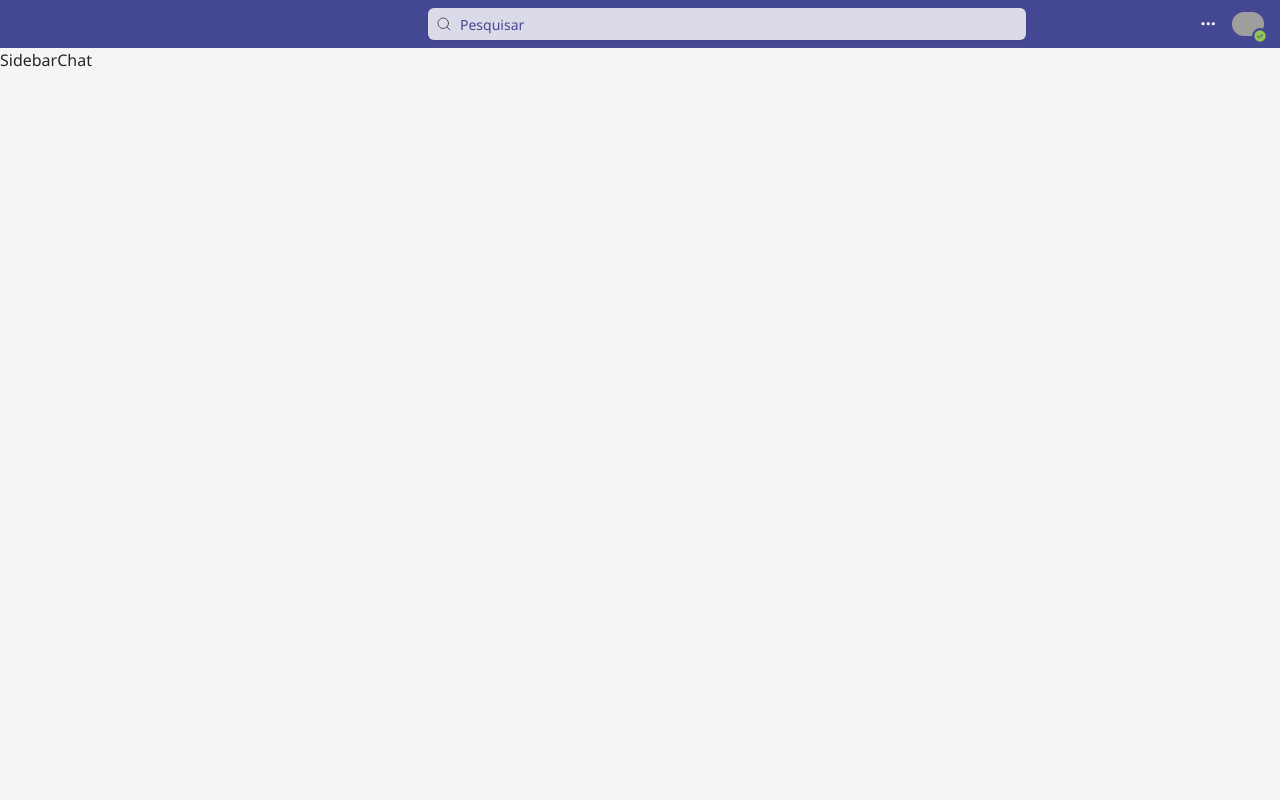
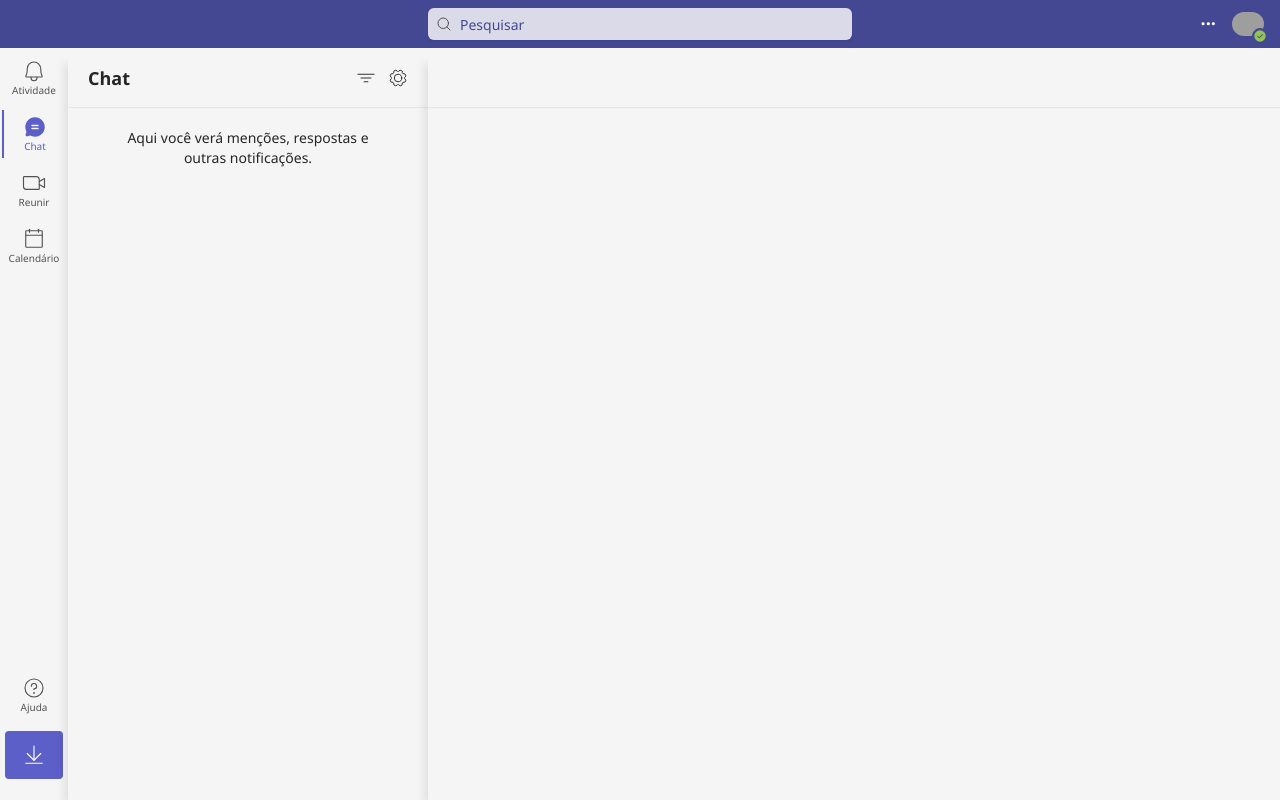
Before and after one commit to papilon087/clone-microsoft-teams, a React (Vite) app: page / in a window 1280 px wide. Built offline with nearby package versions, Linux system fonts and the light colour scheme; grey boxes are pictures that could not be loaded.

Commit message:
feat:finalizing component styling

```diff
--- a/src/components/Chat.tsx
+++ b/src/components/Chat.tsx
@@ -1,3 +1,10 @@
 export function Chat() {
-  return <h1>Chat</h1>;
+  return (
+    // Final 30 min
+    <div className="flex-1 shadow-[-8px_10px_10px_-5px_rgba(0,0,0,0.1)] overflow-hidden">
+      <div className="flex flex-col w-full h-full overflow-hidden">
+        <div className="flex w-full h-[60px] items-center justify-between px-5 border-b border-neutral-200"></div>
+      </div>
+    </div>
+  );
 }
--- a/src/components/Chatlist.tsx
+++ b/src/components/Chatlist.tsx
@@ -1,3 +1,27 @@
+import { FunnelSimple, Gear } from "phosphor-react";
+
 export function Chatlist() {
-  return <h1>Chatlist</h1>;
+  return (
+    <div className="hidden md:flex md:flex-1 shadow-[-8px_10px_10px_-5px_rgba(0,0,0,0.1)]">
+      <div className="w-full">
+        <div className="flex w-full h-[60px] items-center justify-between px-5 border-b border-neutral-200">
+          <h2 className="text-lg font-bold">Chat</h2>
+          <div className="flex justify-center gap-3">
+            <FunnelSimple
+              size={20}
+              weight="light"
+              className="hover:text-indigo-800"
+            />
+            <Gear size={20} weight="light" className="hover:text-indigo-800" />
+          </div>
+        </div>
+
+        <div>
+          <p className="text-sm px-[50px] py-5 text-center">
+            Aqui você verá menções, respostas e outras notificações.
+          </p>
+        </div>
+      </div>
+    </div>
+  );
 }
--- a/src/components/Header.tsx
+++ b/src/components/Header.tsx
@@ -3,7 +3,7 @@ import { Avatar } from "./Avatar";
 
 export function Header() {
   return (
-    <header className="flex w-full bg-indigo-800 h-12 items-center justify-center">
+    <header className="w-full flex bg-indigo-800 h-12 items-center justify-center relative">
       <div className="flex w-[68px] lg:max-w-[428px] lg:w-full" />
       <div className="flex-1 h-8 items-center justify-center rounded-md bg-indigo-200">
         <label htmlFor="search" className="sr-only">
@@ -17,13 +17,13 @@ export function Header() {
             type="text"
             name="search"
             id="search"
-            className="bg-transparent w-full h-full pl-8 pr-8 sm:text-sm rounded-md focus:bg-white focus:outiline-0 placeholder:text-indigo-800"
+            className="bg-transparent w-full h-full pl-8 pr-8 sm:text-sm rounded-md focus:bg-white focus:outline-0 placeholder:text-indigo-800"
             placeholder="Pesquisar"
           />
         </div>
       </div>
 
-      <div className="flex max-w-[254px] xl:max-w[428px] w-full h-full items-center justify-end pr-2 gap-2">
+      <div className="flex max-w-[254px] xl:max-w-[428px] w-full h-full items-center justify-end pr-2 gap-2">
         <span className="text-white font-semibold text-lg mb-3">...</span>
         <button className="h-full px-2 hover:bg-indigo-900">
           <Avatar />
--- a/src/components/Sidebar.tsx
+++ b/src/components/Sidebar.tsx
@@ -1,3 +1,53 @@
+import {
+  ArrowLineDown,
+  Bell,
+  CalendarBlank,
+  ChatCircleText,
+  Question,
+  VideoCamera,
+} from "phosphor-react";
+import { Chatlist } from "./Chatlist";
+
 export function Sidebar() {
-  return <h1>Sidebar</h1>;
+  return (
+    <div className="flex w-[68px] md:max-w-[428px] md:w-full">
+      <div className="flex flex-col w-[68px] items-center justify-between">
+        <div className="flex flex-col items-center justify-center w-full p-[2px] text-neutral-600">
+          <button className="flex flex-col w-full h-[56px] items-center justify-center hover:bg-slate-50 hover:text-indigo-700">
+            <Bell size={24} weight="light" />
+            <span className="text-[10px]">Atividade</span>
+          </button>
+
+          <button className=" w-full h-[56px] hover:bg-slate-50 border-y-4 border-transparent hover:text-indigo-700">
+            <div className="flex flex-col items-center justify-center h-full w-full border-l-2 border-indigo-700">
+              <ChatCircleText size={24} color="#5b5fc7" weight="fill" />
+              <span className="text-[10px] text-indigo-700">Chat</span>
+            </div>
+          </button>
+
+          <button className="flex flex-col w-full h-[56px] items-center justify-center py-[1px] hover:bg-slate-50 hover:text-indigo-700">
+            <VideoCamera size={24} weight="light" />
+            <span className="text-[10px]">Reunir</span>
+          </button>
+
+          <button className="flex flex-col w-full h-[56px] items-center justify-center py-[1px] hover:bg-slate-50 hover:text-indigo-700">
+            <CalendarBlank size={24} weight="light" />
+            <span className="text-[10px]">Calendário</span>
+          </button>
+        </div>
+
+        <div className="flex flex-col items-center justify-center w-full p-[5px] text-neutral-600 gap-2 mb-4">
+          <button className="flex flex-col w-full h-[56px] items-center justify-center py-[1px] hover:bg-neutral-50 hover:text-indigo-700">
+            <Question size={24} weight="light" />
+            <span className="text-[10px]">Ajuda</span>
+          </button>
+
+          <button className="flex flex-col w-full items-center justify-center py-3 hover:bg-indigo-800 bg-indigo-700 rounded">
+            <ArrowLineDown size={24} color="#ffffff" weight="light" />
+          </button>
+        </div>
+      </div>
+      <Chatlist />
+    </div>
+  );
 }
```
Also changed, not shown: src/assets/comunidev_profile.png (added).
